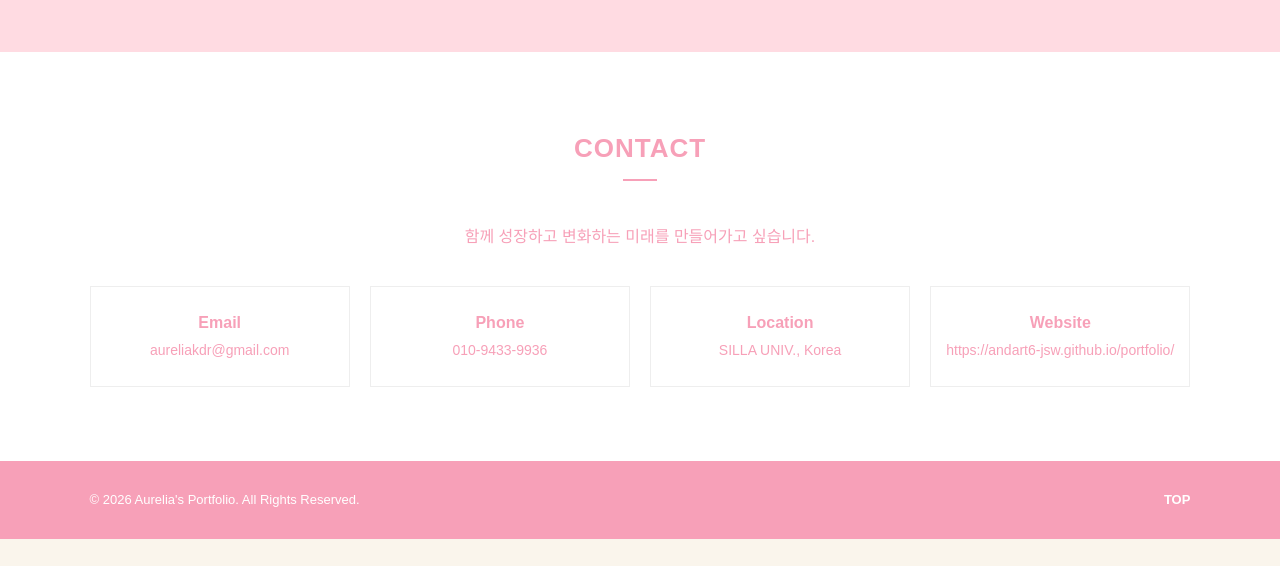
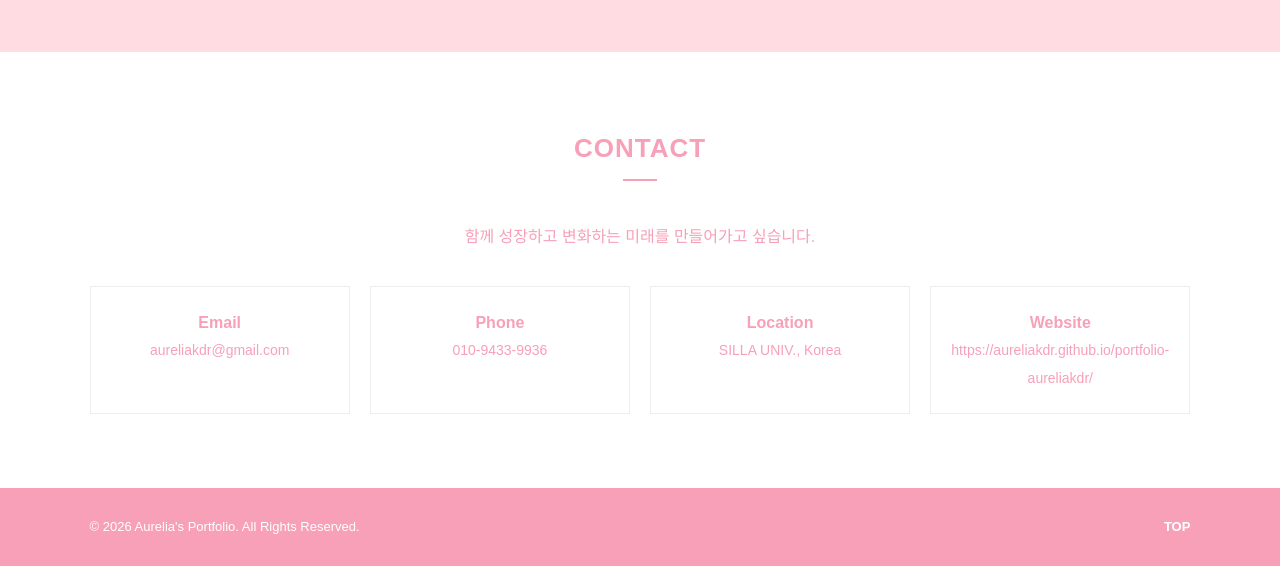
Before and after one commit to aureliakdr/portfolio-aureliakdr, a plain HTML site: page index.html in a window 1280 px wide. Shown: the part 2842-3408 px from the top of the page. Before the commit the page ends 3381 px from the top, so only its background shows below. Drawn offline with Linux system fonts and the light colour scheme.

Commit message:
Update index.html

```diff
--- a/index.html
+++ b/index.html
@@ -177,7 +177,7 @@
         <div><b>Email</b><span>aureliakdr@gmail.com</span></div>
         <div><b>Phone</b><span>010-9433-9936</span></div>
         <div><b>Location</b><span>SILLA UNIV., Korea</span></div>
-        <div><b>Website</b><span>https://andart6-jsw.github.io/portfolio/</span></div>
+        <div><b>Website</b><span>https://aureliakdr.github.io/portfolio-aureliakdr/</span></div>
       </div>
     </div>
   </section>
```
